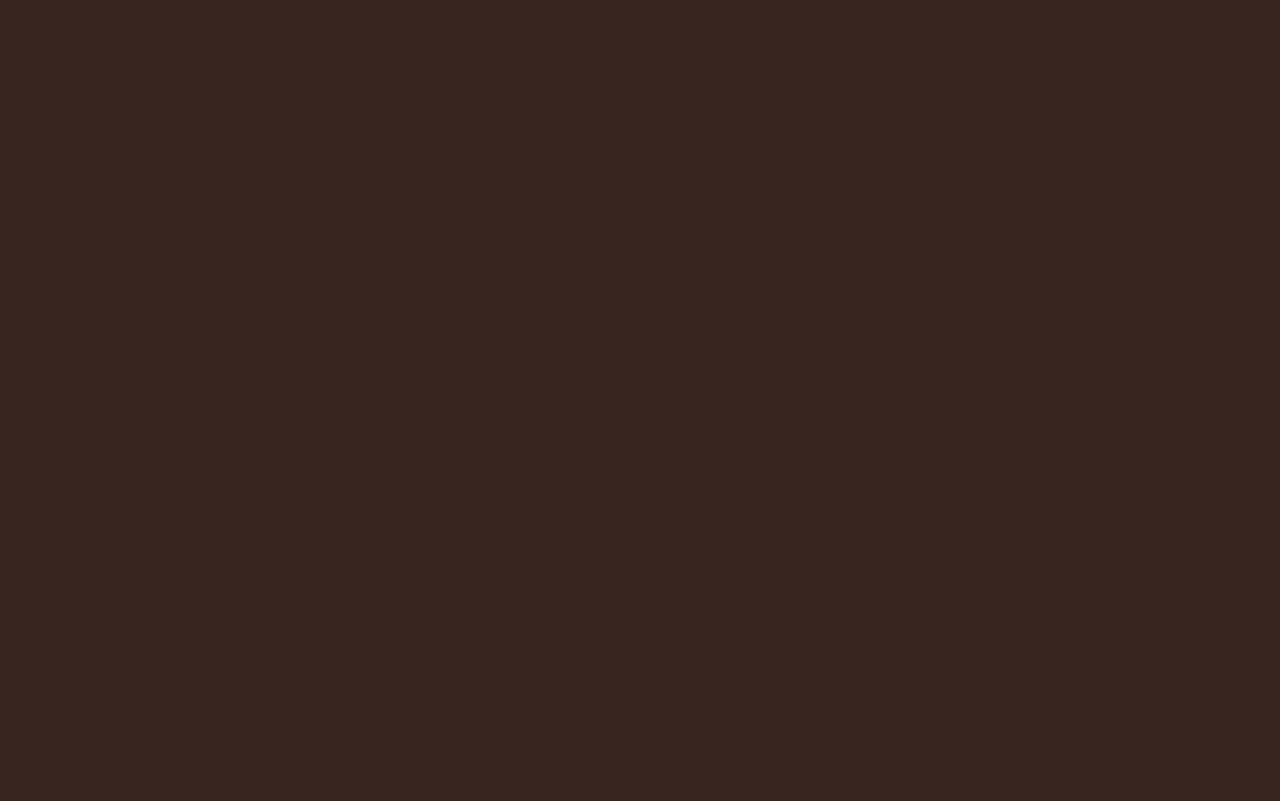
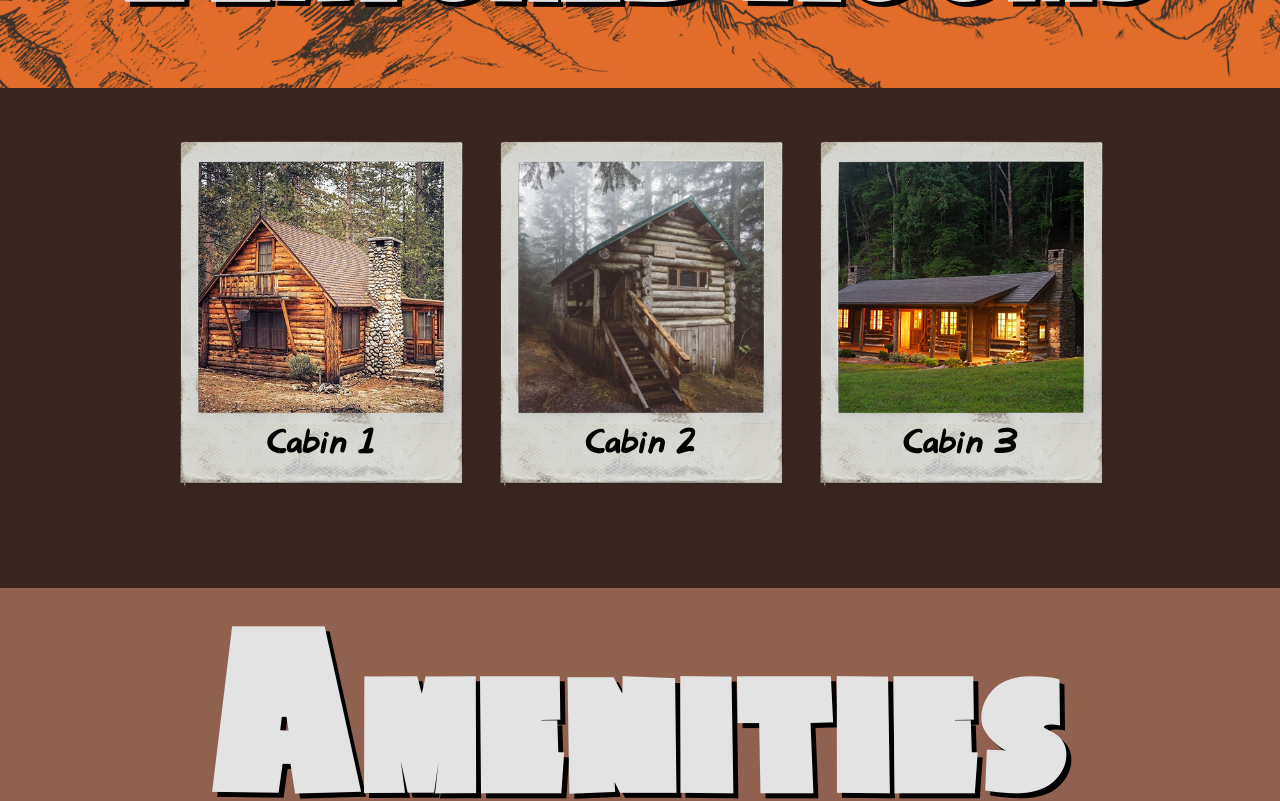
Before and after one commit to adamtopczewski/sleepy-cabin, a React (Create React App) app: page /#/ in a window 1280 px wide. Shown: the part 2160-2961 px from the top of the page. Before the commit the page ends 1948 px from the top, so only its background shows below. Built offline with nearby package versions, Linux system fonts and the light colour scheme.

Commit message:
added ameneties and feature rooms

```diff
--- a/src/pages/Home.js
+++ b/src/pages/Home.js
@@ -3,6 +3,8 @@ import React from 'react'
 import Navbar from '../components/Navbar'
 import Hero from '../components/home/Hero'
 import Cards from '../components/home/Cards'
+import FeaturedRooms from '../components/home/FeaturedRooms'
+import Amenities from '../components/home/Amenities'
 
 export default function Home() {
     return (
@@ -10,6 +12,8 @@ export default function Home() {
             <Navbar />
             <Hero />
             <Cards />
+            <FeaturedRooms />
+            <Amenities />
         </>
     )
 }
```
